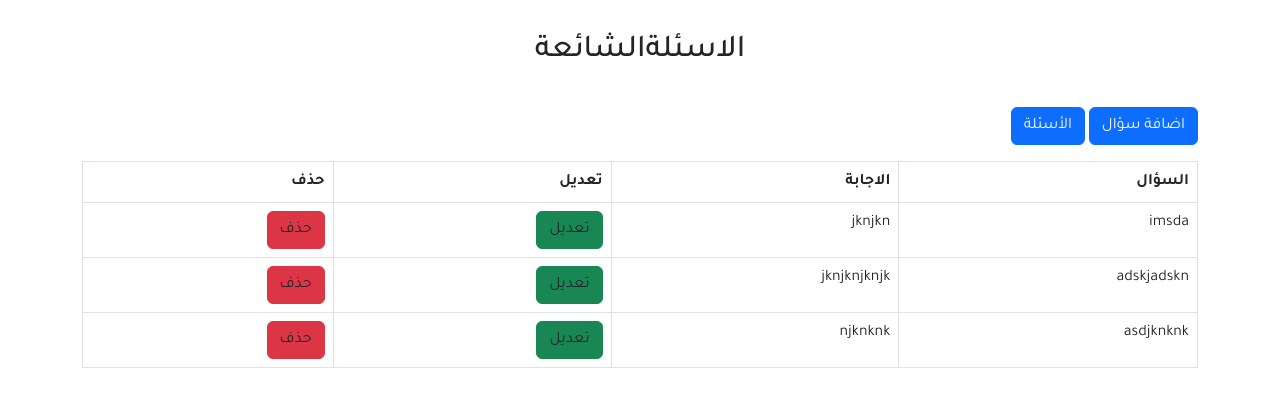
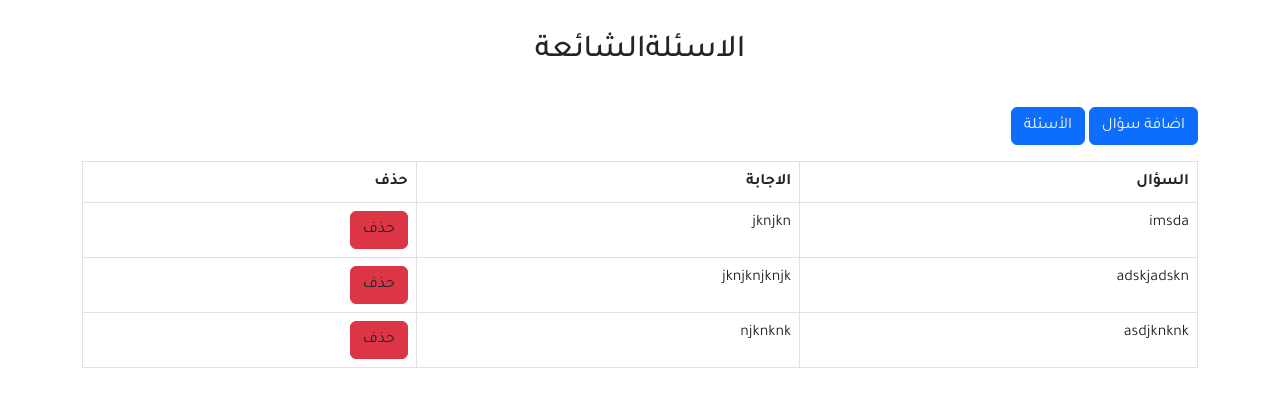
Before and after one commit to khaledKaramMahmoud/lastupdatemokrarat, a PHP site: page /admin/questions.php in a window 1280 px wide. Shown: the part 55-462 px from the top of the page. Run offline with PHP 8.4, Linux system fonts and the light colour scheme; the visitor is signed in with stand-in values (Sample User, id 1); data comes from the database, SQL or seed files in the repository; some libraries are stand-ins or nearby versions.

Commit message:
Update questions.php

```diff
--- a/system/admin/questions.php
+++ b/system/admin/questions.php
@@ -70,7 +70,6 @@ $questions = Showquestions();
                     <tr>
                         <th>السؤال</th>
                         <th>الاجابة</th>
-                        <th>تعديل </th>
                         <th>حذف </th>
                     </tr>
                 </thead>
@@ -80,9 +79,6 @@ $questions = Showquestions();
                     <tr>
                       <td><?= $question["answer"] ?></td>
                       <td><?= $question["question"] ?></td>
-                      <td>
-                        <a href="updateqestion.php" class="btn btn-success">تعديل</a>
-                      </td>
                       <td>
                         <a href="deletequestion.php?id=<?= $question["id"] ?>" class="btn btn-danger">حذف</a>
                       </td>
```
